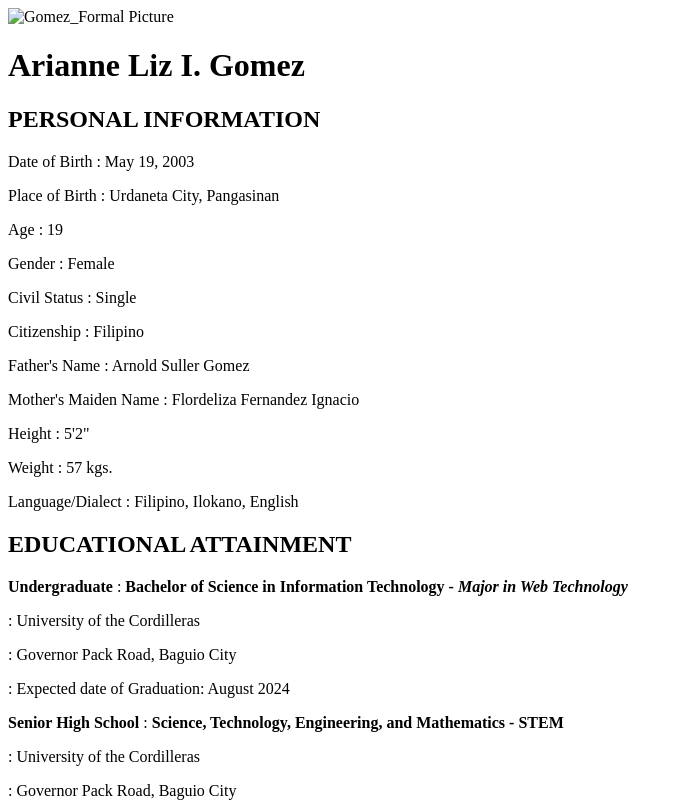
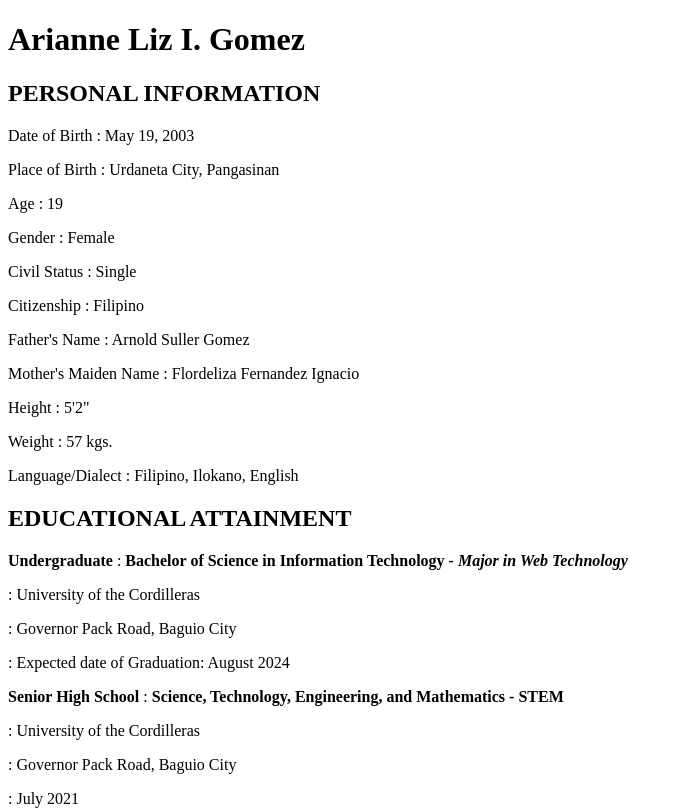
Before and after one commit to ariannelizzz/ariannelizzz.github.io, a plain HTML site: page index.html in a window 1280 px wide. Shown: the top 811 px of the page, without its empty margins (0-683 px from the left). Drawn offline with Linux system fonts and the light colour scheme.

Commit message:
Update index.html

```diff
--- a/index.html
+++ b/index.html
@@ -4,7 +4,6 @@
 	<title>Gomez Resume</title>
 </head>
 <body>
-	<img src="" alt="Gomez_Formal Picture" width="125" height="155" />
 	<h1>Arianne Liz I. Gomez</h1>
 	<h2>PERSONAL INFORMATION</h2>
 		<p>Date of Birth			: May 19, 2003</p>
```
